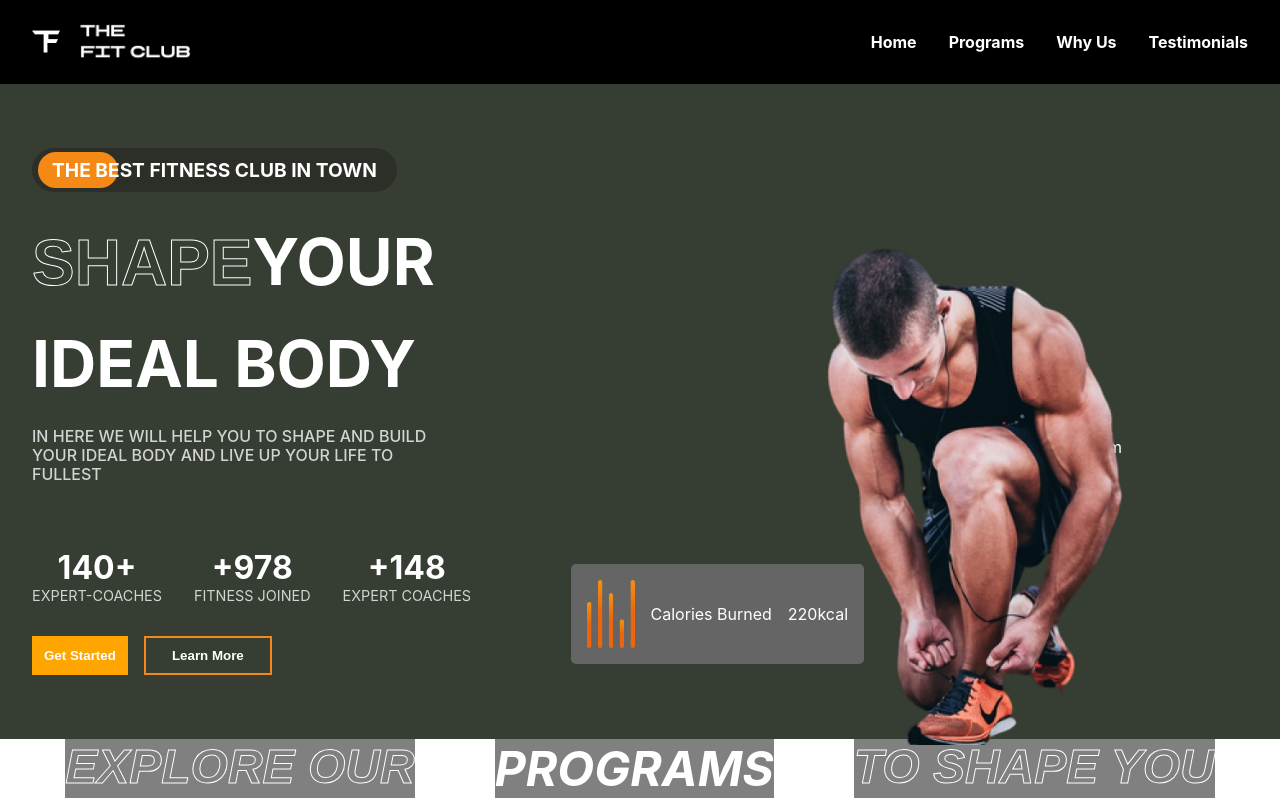
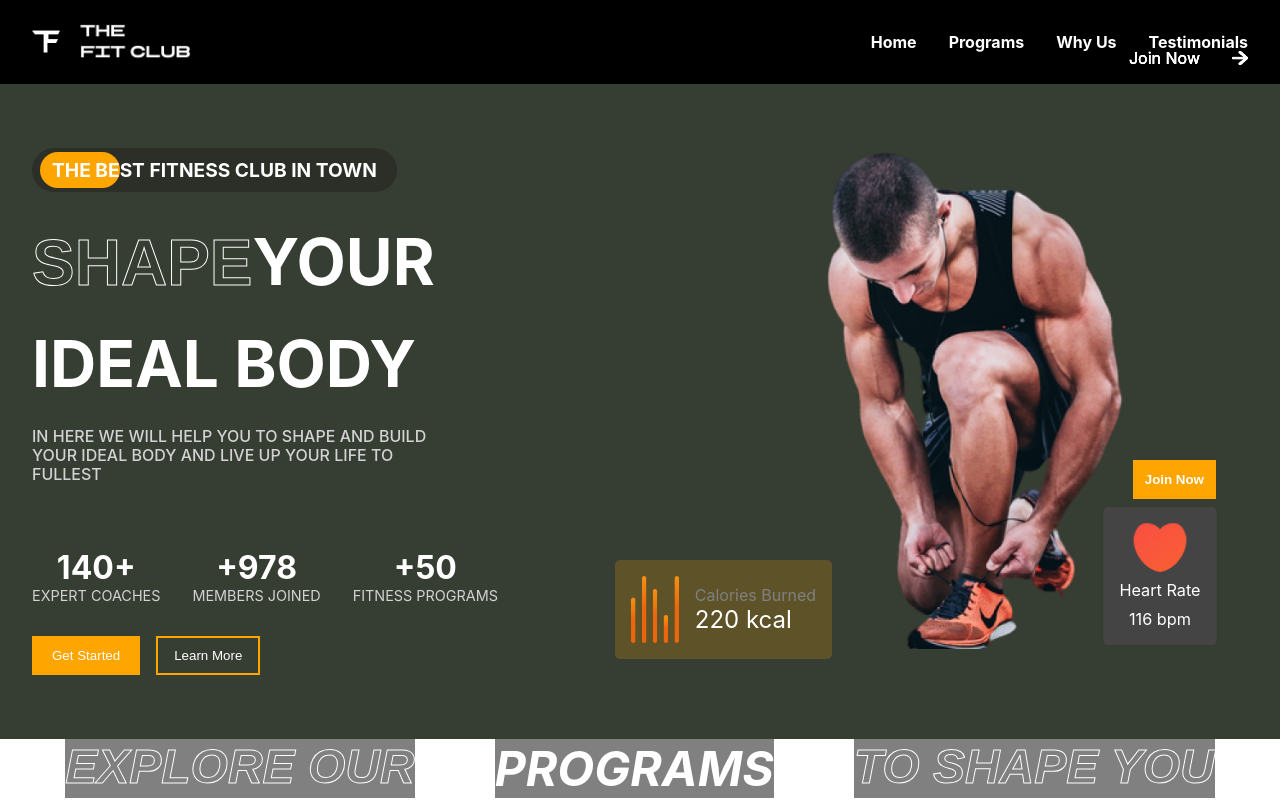
Before and after one commit to Rohit-vunet/gym-website, a React (Create React App) app: page / in a window 1280 px wide. Shown: the top 800 px of the page. Built offline with nearby package versions, Linux system fonts and the light colour scheme.

Commit message:
Add animations

```diff
--- a/src/App.css
+++ b/src/App.css
@@ -37,3 +37,12 @@
   align-items: center;
   justify-content:center;
 }
+.blur {
+  width: 200px;  /* Adjust as needed */
+  height: 200px; /* Adjust as needed */
+  background-color: rgba(0, 0, 255, 0.5); /* Semi-transparent blue */
+  position: absolute;
+  border-radius: 50%;
+  filter: blur(100px); /* Adjust the blur size */
+  z-index: -1; /* Ensure it's behind other elements */
+}
--- a/src/Components/Footer/footer.css
+++ b/src/Components/Footer/footer.css
@@ -11,12 +11,19 @@
     gap:4rem;
     justify-content: center;
     align-items: center;
+    height:20rem;
 }
-.logo-f{
-    background-color: #333;
+.social-links{
     display: flex;
-    justify-content: center;
-    align-items: center;
+    gap:4rem;
+}
+.social-links>img{
+    width: 2rem;
+    height:2rem;
+    cursor: pointer;
+}
+.logo-f>img{
+    width: 10rem;
 }
 .footer>img{
   height:50px;
--- a/src/Components/Footer/footer.tsx
+++ b/src/Components/Footer/footer.tsx
@@ -13,10 +13,11 @@ const footer = () => {
     <div className='footer-container'>
         <hr/>
     <div className='footer'>
+        <div className='social-links'>
         <img src = {Github} alt = ""/>
         <img src = {instagram} alt = ""/>
         <img src = {linkedin} alt = ""/>
-
+        </div>
     </div>
 
     <div className='logo-f'>
--- a/src/Components/Hero/Hero.css
+++ b/src/Components/Hero/Hero.css
@@ -1,4 +1,3 @@
-
 .hero {
     display: flex;
     justify-content: space-between;
@@ -30,22 +29,19 @@
     position: relative;
     width: fit-content;
     color: white;
+    z-index: 3;
 }
 
-.the-best-ad > div {
+.the-best-ad > .the-best-animation {
     position: absolute;
     width: 5rem;
     height: 80%;
     left: 6px;
-    background-color: var(--orange);
+    background-color: orange;
     border-radius: 3rem;
-    z-index: 1;
+    z-index: -1;
 }
 
-.the-best-ad > span {
-    z-index: 2;
-    position: relative;
-}
 
 .hero-text {
     display: flex;
@@ -69,6 +65,7 @@
     max-width: 400px;
     color: lightgray;
 }
+
 
 .figures {
     display: flex;
@@ -105,86 +102,80 @@
 .hero-buttons {
     display: flex;
     gap: 1rem;
+}
+
+.hero-buttons > button {
     font-weight: normal;
+    padding: 0.5rem 1rem;
 }
 
 .hero-buttons > :nth-child(2) {
     color: white;
     background-color: transparent;
-    width: 8rem;
-    border: 2px solid var(--orange);
-    padding: 0.5rem;
-    text-align: center;
+    border: 2px solid orange;
     cursor: pointer;
 }
 
 .hero-buttons > :nth-child(2):hover {
-    background-color: var(--orange);
+    background-color: orange;
     color: black;
 }
 
 
-.right-h .join-btn {
+.join-now {
     position: absolute;
-    right: 3rem;
-    top: 2rem;
-    color: black;
+    top: 3rem;
+    right: 2rem;
 }
 
 
 .heart-rate {
     display: flex;
     flex-direction: column;
-    gap: 1rem;
-    background-color: var(--darkGrey);
+    gap: 0.5rem;
+    background-color: #444;
     width: fit-content;
     padding: 1rem;
-    align-items: start;
+    align-items: center;
     border-radius: 5px;
     position: absolute;
-    right: 3rem;
-    top: 7rem;
+    top: 6rem;
+    right: 2rem;
+    z-index: 3;
 }
 
-.heart-rate > span:nth-child(2) {
-    color: var(--gray);
-}
-
-.heart-rate > :nth-child(3) {
+.heart-rate > span {
     color: white;
-    font-size: 1.5rem;
-}
-
-.heart-rate > img {
-    width: 2rem;
+    font-size: 1rem;
 }
 
 
 .hero-image {
     position: absolute;
-    top: 10rem;
+    top: 4rem;
     right: 8rem;
     width: 22rem;
+    z-index: 1;
 }
 
 .hero-image-back {
     position: absolute;
-    top: 4rem;
-    right: 18rem;
+    top: 2rem;
+    right: 16rem;
     z-index: -1;
-    width: 15rem;
+    width: 17rem;
 }
 
 
 .calories {
     display: flex;
     gap: 1rem;
-    background-color: var(--caloryCard);
+    background-color: rgba(255, 165, 0, 0.2);
     border-radius: 5px;
     padding: 1rem;
     position: absolute;
-    top: 30rem;
-    right: 26rem;
+    bottom: 5rem;
+    right: 20rem;
     align-items: center;
 }
 
@@ -195,11 +186,10 @@
 .calories > div {
     display: flex;
     flex-direction: column;
-    justify-content: space-between;
 }
 
 .calories > div > :nth-child(1) {
-    color: var(--gray);
+    color: gray;
 }
 
 .calories > div > :nth-child(2) {
--- a/src/Components/Hero/Hero.tsx
+++ b/src/Components/Hero/Hero.tsx
@@ -5,74 +5,100 @@ import hero_image_back from '../../assets/hero_image_back.png';
 import hero_image from '../../assets/hero_image.png';
 import Calories from '../../assets/calories.png';
 
+import { motion } from 'framer-motion';
+
 const Hero = () => {
+  const transition = { type: 'spring', duration: 3 };
+
   return (
     <div className="hero">
+
+      <div className="blur hero-blur"></div>
+
+
       <div className="left-h">
-
         <div className="the-best-ad">
-          <div ></div>
+          <motion.div
+            initial={{ left: '230px' }}
+            whileInView={{ left: '8px' }}
+            transition={transition}
+            className="the-best-animation"
+          ></motion.div>
           <span>The Best Fitness Club in Town</span>
         </div>
 
-  <div className='hero-text'>
+
+        <div className="hero-text">
           <div>
-      <span className='stroke-text'>shape</span>
+            <span className="stroke-text">Shape</span>
             <span>Your</span>
           </div>
           <div>
             <span>Ideal Body</span>
           </div>
           <div>
-      <span>In here we will help you to shape and build your ideal body and live up your life to fullest
+            <span>
+              In here we will help you to shape and build your ideal body and live up your life to fullest
             </span>
           </div>
         </div>
 
 
-<div className='figures'>
+        <div className="figures">
           <div>
             <span>140+</span>
-    <span>expert-coaches</span>
+            <span>Expert Coaches</span>
           </div>
-
           <div>
             <span>+978</span>
-    <span>fitness joined</span>
+            <span>Members Joined</span>
+          </div>
+          <div>
+            <span>+50</span>
+            <span>Fitness Programs</span>
+          </div>
         </div>
 
 
-  <div>
-    <span>+148</span>
-    <span>expert coaches</span>
+        <div className="hero-buttons">
+          <button className="btn">Get Started</button>
+          <button className="btn">Learn More</button>
         </div>
       </div>
 
-<div className='hero-buttons'>
-  <button className = "btn">Get Started</button>
-  <button className = "btn">Learn More</button>
+
+      <div className="right-h">
+  <button className="btn join-now">Join Now</button>
+
+  <motion.div
+    className="heart-rate"
+    initial={{ scale: 1 }}
+    animate={{ scale: [1, 1.1, 1] }}
+    transition={{ repeat: Infinity, duration: 1.5, ease: 'easeInOut' }}
+  >
+    <img src={Heart} alt="Heart Rate" />
+    <span>Heart Rate</span>
+    <span>116 bpm</span>
+  </motion.div>
 </div>
 
 
-</div>
-      <div className="right-h">
-        <button className='btn'>Join Now</button>
-        <img src = {Heart} alt = " "/>
-        <span>Heart Rate</span>
-        <span>11bpm</span>
-      </div>
+      <img src={hero_image} alt="Hero" className="hero-image" />
 
 
-      <img src= {hero_image} alt= "" className='hero-image'/>
-      <img src ={hero_image_back} alt = " " className='hero-image-back'/>
 
- <div className='calories'>
-  < img src= {Calories} alt = ""/>
+      <motion.div
+      initial = {{right:"37rem"}}
+      whileInView = {{right:"28rem"}}
+      transition = {transition}
+      className="calories">
+        <img src={Calories} alt="Calories Burned" />
+        <div>
           <span>Calories Burned</span>
-  <span>220kcal</span>
+          <span>220 kcal</span>
 
         </div>
-
+      </motion.div>
     </div>
   );
 };
--- a/src/Components/Reasons/Reasons.tsx
+++ b/src/Components/Reasons/Reasons.tsx
@@ -4,6 +4,7 @@ import image1 from "../../assets/image1.png";
 import image2 from "../../assets/image2.png";
 import image3 from "../../assets/image3.png";
 import image4 from "../../assets/image4.png";
+
 
 import nb from "../../assets/nb.png";
 import adidas from "../../assets/adidas.png";
--- a/src/Components/Testimonials/Testimonials.tsx
+++ b/src/Components/Testimonials/Testimonials.tsx
@@ -4,11 +4,13 @@ import { testimonialsData } from "../../data/testimonialsData";
 import leftArrow from "../../assets/leftArrow.png";
 import rightArrow from "../../assets/rightArrow.png";
 
+
 const Testimonials = () => {
   const [selected, setSelected] = useState(0);
   const length = testimonialsData.length;
 
-  const handlePrev = () => {
+
+    const handlePrev = () => {
     setSelected((prev) => (prev === 0 ? length - 1 : prev - 1));
   };
 
```
Lines whose indentation alone changed are shown as unchanged.
